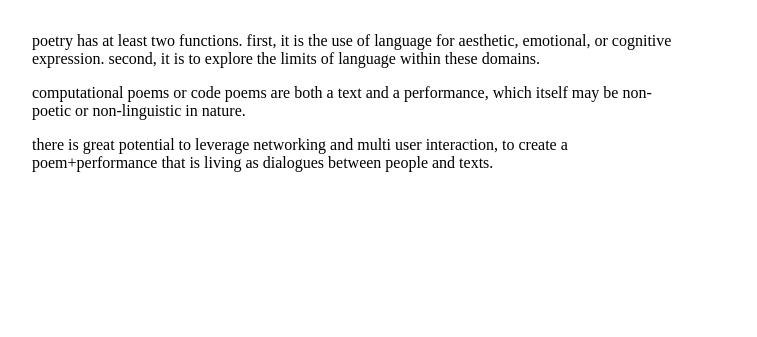
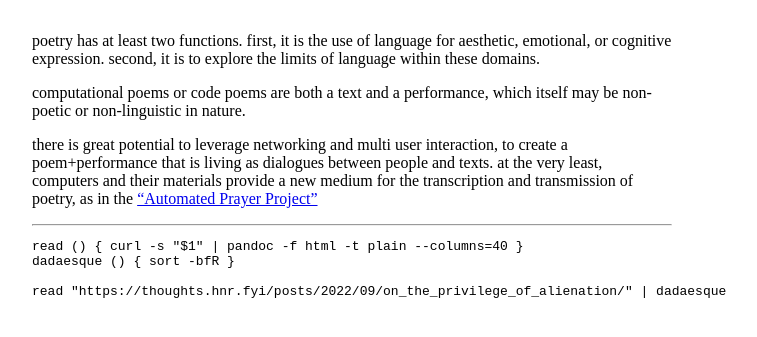
Before and after one commit to wcerfgba/stella-aster.com, a Jekyll site: the page built from computational-poetry.md, in a window 1280 px wide. Shown: the top 337 px of the page, without its empty margins (288-1045 px from the left). Built offline with Jekyll 4.4.1, drawn with Linux system fonts in a browser that asks for light colours; our own code applies the rules of GitHub Pages for plain Markdown files.

````diff
--- a/computational-poetry.md
+++ b/computational-poetry.md
@@ -2,4 +2,13 @@ poetry has at least two functions. first, it is the use of language for aestheti
 
 computational poems or code poems are both a text and a performance, which itself may be non-poetic or non-linguistic in nature.
 
-there is great potential to leverage networking and multi user interaction, to create a poem+performance that is living as dialogues between people and texts.
+there is great potential to leverage networking and multi user interaction, to create a poem+performance that is living as dialogues between people and texts. at the very least, computers and their materials provide a new medium for the transcription and transmission of poetry, as in the ["Automated Prayer Project"](https://web.archive.org/web/20180626131621/http://web.archive.org/web/20090227094717/http://www.philtered.net/~adam/app/prayterm.html)
+
+----
+
+```{bash}
+read () { curl -s "$1" | pandoc -f html -t plain --columns=40 }
+dadaesque () { sort -bfR }
+
+read "https://thoughts.hnr.fyi/posts/2022/09/on_the_privilege_of_alienation/" | dadaesque
+```
````
Also changed, not shown: eating-together.md (added, +33 -0 lines), ideas.md (added, +3 -0 lines), thriving-in-the-cracks.md (added, +7 -0 lines), words.md (+4 -0 lines).
